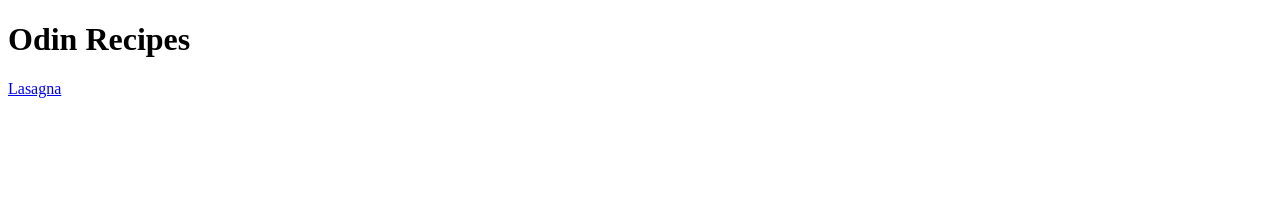
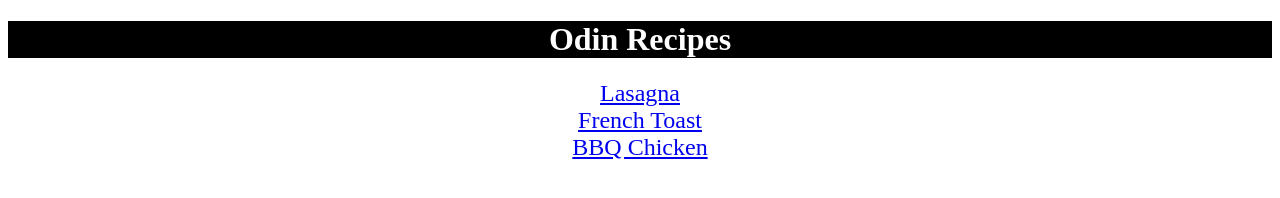
Before and after one commit to krobertson616/odin-recipes, a plain HTML site: page index.html in a window 1280 px wide. Drawn offline with Linux system fonts and the light colour scheme.

Commit message:
adding stylesheet and editing homepage

```diff
--- a/index.html
+++ b/index.html
@@ -3,9 +3,16 @@
     <head>
         <title>Odin Recipe Project</title>
         <meta charset="utf-8">
+        <link rel="stylesheet" href="style.css"/>
     </head>
     <body>
         <h1>Odin Recipes</h1>
-        <a href=recipes/lasagna.html>Lasagna</a>
+        <div class="links">
+            <a href=recipes/lasagna.html>Lasagna</a>
+            <br>
+            <a href=recipes/frenchtoast.html>French Toast</a>
+            <br>
+            <a href=recipes/bbqchicken.html>BBQ Chicken</a>
+        </div>
     </body>
 </html>
```
